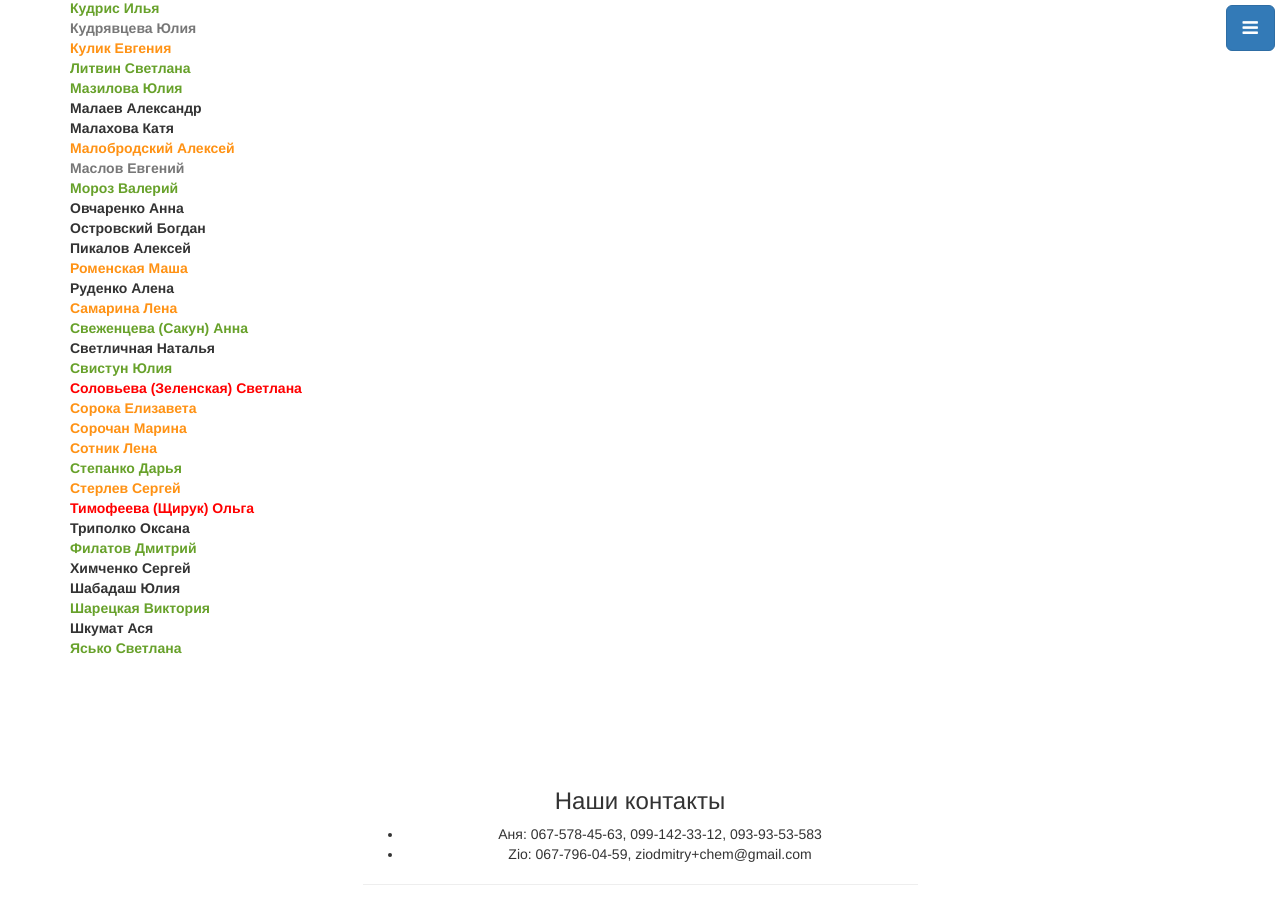
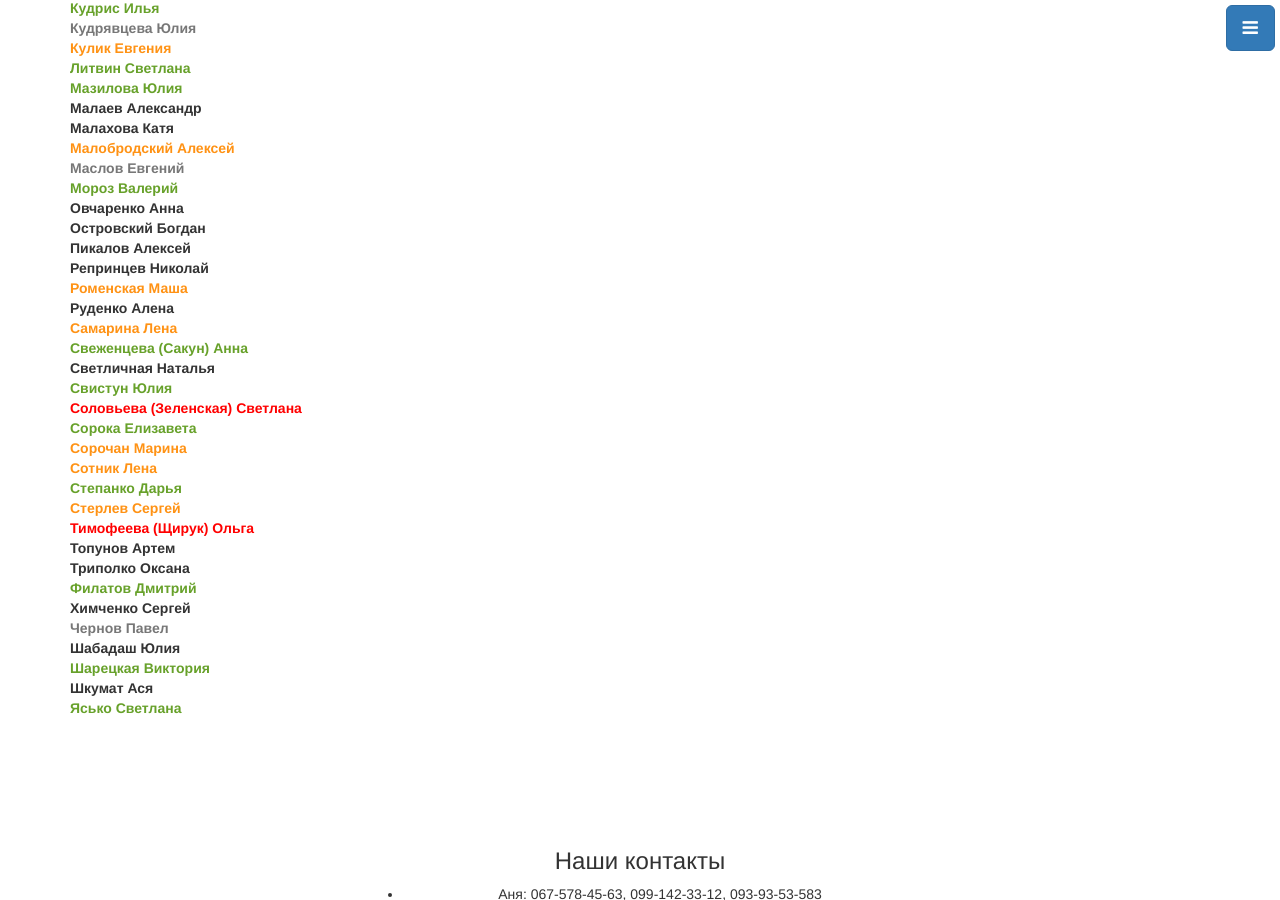
Before and after one commit to dmzio/chem1999, a Jekyll site: the page built from peoples.html, in a window 1280 px wide and 900 px high, scrolled down 818 px. Built offline with Jekyll 4.4.1, drawn with Linux system fonts in a browser that asks for light colours; nearby versions of some CDN libraries; Markdown is read by kramdown in place of the engine named in the settings.

Commit message:
people status updated

```diff
--- a/_data/peoples.yml
+++ b/_data/peoples.yml
@@ -2,10 +2,9 @@
   name:    Оксана
   s_name:    Васильевна
   status: none
-#- l_name:    Желтикова
-#  name:    Павел
-#  s_name:
-#  status: dead
+- l_name:    Чернов
+  name:    Павел
+  status: dead
 - l_name:    Деева
   name:    Юлия
   s_name:    Александровна
@@ -166,7 +165,7 @@
 - l_name:    Сорока
   name:    Елизавета
   s_name:    Вадимовна
-  status: contacted
+  status: wants
 - l_name:    Малобродский
   name:    Алексей
   s_name:    Витальевич
@@ -252,3 +251,11 @@
 - l_name:   Роменская
   name:   Маша
   status: contacted
+
+- l_name: Топунов
+  name:   Артем
+  status:
+
+- l_name:   Репринцев
+  name:   Николай
+  status:
```
